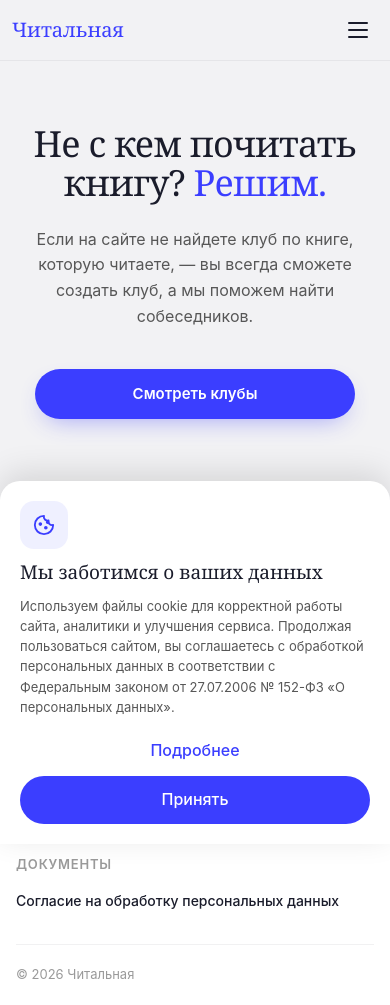
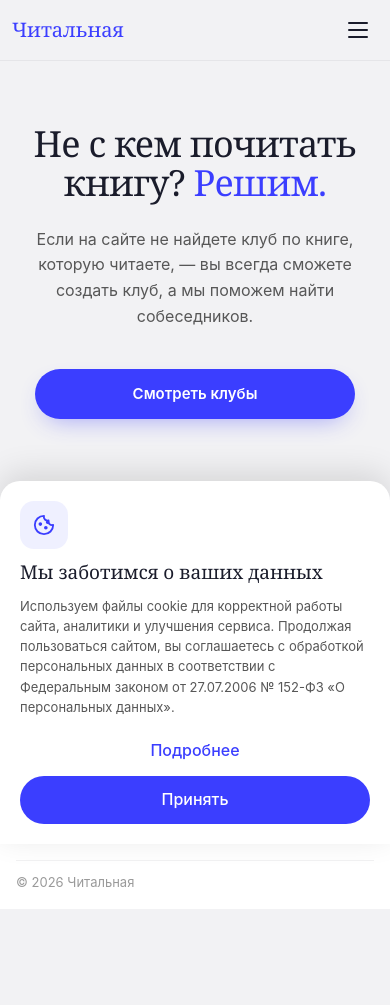
Before and after one commit to victoretc/book-club, a Vue app in the folder frontend/: page / in a window 390 px wide. After the commit the page ends 909 px from the top, so only its background shows below. Built offline with nearby package versions, Linux system fonts and the light colour scheme.

Commit message:
some refactoring

```diff
--- a/frontend/src/components/AppFooter/AppFooter.vue
+++ b/frontend/src/components/AppFooter/AppFooter.vue
@@ -19,7 +19,7 @@
             Читальная
           </router-link>
           <p class="footer-tagline">
-            Книжные клубы для тех, кто не хочет читать в одиночестве. Находите единомышленников и обсуждайте любимые книги.
+            Книжные клубы для тех, кто не хочет читать в одиночестве.
           </p>
         </div>
 
@@ -60,13 +60,14 @@
 .footer-inner {
   max-width: 1200px;
   margin: 0 auto;
-  padding: 40px 24px 24px;
+  padding: 24px 24px 16px;
 }
 
 .footer-main {
   display: flex;
   justify-content: space-between;
   gap: 48px;
+  align-items: center;
 }
 
 .footer-brand {
@@ -83,9 +84,9 @@
 }
 
 .footer-tagline {
-  margin-top: 12px;
-  font-size: 14px;
-  line-height: 1.6;
+  margin-top: 8px;
+  font-size: 13px;
+  line-height: 1.5;
   color: var(--color-text-secondary);
 }
 
@@ -106,7 +107,7 @@
   letter-spacing: 0.06em;
   text-transform: uppercase;
   color: var(--color-text-muted);
-  margin-bottom: 16px;
+  margin-bottom: 12px;
 }
 
 .footer-list {
@@ -115,12 +116,12 @@
   padding: 0;
   display: flex;
   flex-direction: column;
-  gap: 10px;
+  gap: 8px;
 }
 
 .footer-link {
   display: inline-block;
-  font-size: 14px;
+  font-size: 13px;
   font-weight: 500;
   line-height: 1.4;
   color: var(--color-text);
@@ -137,8 +138,8 @@
   align-items: center;
   justify-content: space-between;
   gap: 16px;
-  margin-top: 40px;
-  padding-top: 20px;
+  margin-top: 24px;
+  padding-top: 12px;
   border-top: 1px solid var(--color-stroke-subtle);
 }
 
@@ -149,17 +150,17 @@
 
 @media (max-width: 768px) {
   .footer-inner {
-    padding: 32px 16px 20px;
+    padding: 20px 16px 16px;
   }
 
   .footer-main {
     flex-direction: column;
-    gap: 32px;
+    gap: 20px;
   }
 
   .footer-nav {
     flex-direction: column;
-    gap: 24px;
+    gap: 20px;
   }
 
   .footer-col {
@@ -172,7 +173,7 @@
     flex-direction: column;
     align-items: flex-start;
     gap: 8px;
-    margin-top: 32px;
+    margin-top: 20px;
   }
 }
 </style>
```
Also changed, not shown: 1 other file (tests, documents, lock files or other folders).
